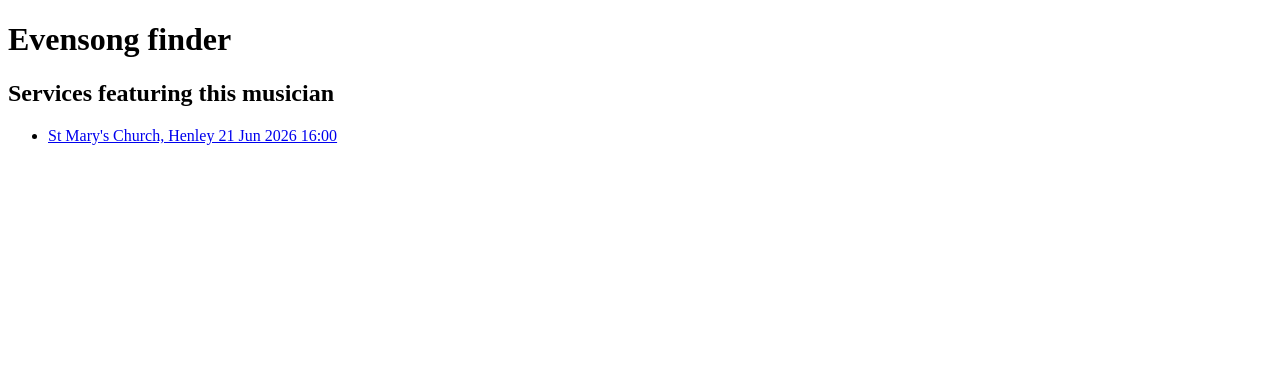
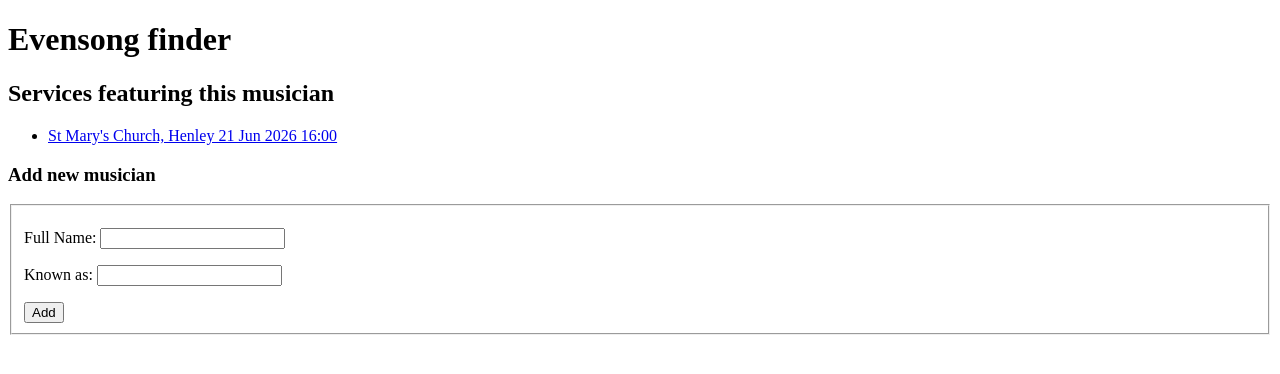
Before and after one commit to stephennichols/evensong, a Django app: page /services/musicians/1/ in a window 1280 px wide. Shown: the top 374 px of the page. Run offline with Django 5.2, Linux system fonts and the light colour scheme; data comes from the database, SQL or seed files in the repository.

Commit message:
Save a new musician. Prep for saving responses

```diff
--- /dev/null
+++ b/services/templates/services/components/serviceList.html
@@ -0,0 +1,9 @@
+{% if services %}
+<ul>
+    {% for service in services %}
+    <li><a href="/services/{{ service.id }}/">{{ service }}</a></li>
+    {% endfor %}
+</ul>
+{% else %}
+<p>No matching services found.</p>
+{% endif %}
--- a/services/templates/services/pages/index.html
+++ b/services/templates/services/pages/index.html
@@ -3,13 +3,5 @@
     {% if heading %}
         <h2>{{ heading }}</h2>
     {% endif %}
-    {% if services %}
-    <ul>
-        {% for service in services %}
-        <li><a href="/services/{{ service.id }}/">{{ service }}</a></li>
-        {% endfor %}
-    </ul>
-    {% else %}
-    <p>No matching services found.</p>
-    {% endif %}
+    {% include "services/components/serviceList.html" with services=services %}
 {% endblock %}
--- /dev/null
+++ b/services/templates/services/pages/musicianIndex.html
@@ -0,0 +1,22 @@
+{% extends "services/base.html" %}
+{% block content %}
+    {% if heading %}
+        <h2>{{ heading }}</h2>
+    {% endif %}
+    {% include "services/components/serviceList.html" with services=services %}
+    <h3>Add new musician</h3>
+    <form method="post" action="/services/musicians/add">
+        {% csrf_token %}
+        <fieldset>
+            <p>
+                <label for="fullName">Full Name:</label>
+                <input id="fullName" type="text" name="fullName"/>
+            </p>
+            <p>
+                <label for="knownAs">Known as:</label>
+                <input id="knownAs" type="text" name="knownAs"/>
+            </p>
+            <input type="submit" value="Add">
+        </fieldset>
+    </form>
+    {% endblock %}
--- a/services/urls.py
+++ b/services/urls.py
@@ -9,5 +9,6 @@ urlpatterns = [
     path("canticles/<int:canticles_id>/", views.canticlesIndex, name="canticlesIndex"),
     path("anthems/<int:anthem_id>/", views.anthemIndex, name="anthemIndex"),
     path("musicians/<int:musician_id>/", views.musicianIndex, name="musicianIndex"),
+    path("musicians/add", views.musicianAdd, name="musicianAdd"),
     path("venues/<int:venue_id>/", views.venueIndex, name="venueIndex"),
 ]
--- a/services/views.py
+++ b/services/views.py
@@ -1,9 +1,9 @@
-from django.http import HttpResponse
+from django.http import HttpResponse, HttpResponseRedirect
 from django.template import loader
 from django.db.models import Q
 
-from .models import Service, Venue
-
+from .models import Service, Musician
+from .forms import MusicianForm
 
 def index(request):
     latest_services = Service.objects.all().order_by("-startDateTime")[:5]
@@ -25,7 +25,7 @@ def responsesIndex(request, responses_id):
     services = (Service.objects
                .filter(musicList__responses_id=responses_id)
                )
-    template = loader.get_template("services/pages/index.html")
+    template = loader.get_template("services/pages/responsesIndex.html")
     context = {"services": services, "heading": "Services containing these responses"}
     return HttpResponse(template.render(context, request))
 
@@ -45,6 +45,31 @@ def anthemIndex(request, anthem_id):
     context = {"services": services, "heading": "Services containing this anthem"}
     return HttpResponse(template.render(context, request))
 
+def musicianAdd(request):
+    if request.method == "POST":
+        # create a form instance and populate it with data from the request:
+        form = MusicianForm(request.POST)
+        # check whether it's valid:
+        if form.is_valid():
+            # process the data in form.cleaned_data as required
+            fullName = form.cleaned_data.get("fullName")
+            knownAs = form.cleaned_data.get("knownAs")
+            if Musician.objects.filter(fullName=fullName).exists():
+                return HttpResponse("400 Bad Request This musician already exists")
+            if Musician.objects.filter(knownAs=knownAs).exists():
+                return HttpResponse("400 Bad Request This musician already exists")
+            m = Musician(fullName=fullName, knownAs=knownAs)
+            m.save()
+            if Musician.objects.filter(fullName=fullName).exists():
+                new_id = Musician.objects.get(fullName=fullName).pk.__str__()
+                # redirect to a new URL:
+                return HttpResponseRedirect("/services/musicians/" + new_id + "/")
+            return HttpResponse("500 Server Error There was an error saving the form. Please try again.")
+        else:
+            return HttpResponse("400 Bad Request There was an error with your form. Please try again.")
+    else:
+        return HttpResponse("405 Method Not Allowed")
+
 def musicianIndex(request, musician_id):
     services = (Service.objects
                 .filter(
@@ -53,7 +78,7 @@ def musicianIndex(request, musician_id):
         Q(musicList__canticles__composer_id=musician_id) |
         Q(musicList__anthem__composer_id=musician_id)
     ))
-    template = loader.get_template("services/pages/index.html")
+    template = loader.get_template("services/pages/musicianIndex.html")
     context = {"services": services, "heading": "Services featuring this musician"}
     return HttpResponse(template.render(context, request))
 
```
Also changed, not shown: services/forms.py (added, +11 -0 lines), services/templates/services/pages/responsesIndex.html (added, +26 -0 lines).
